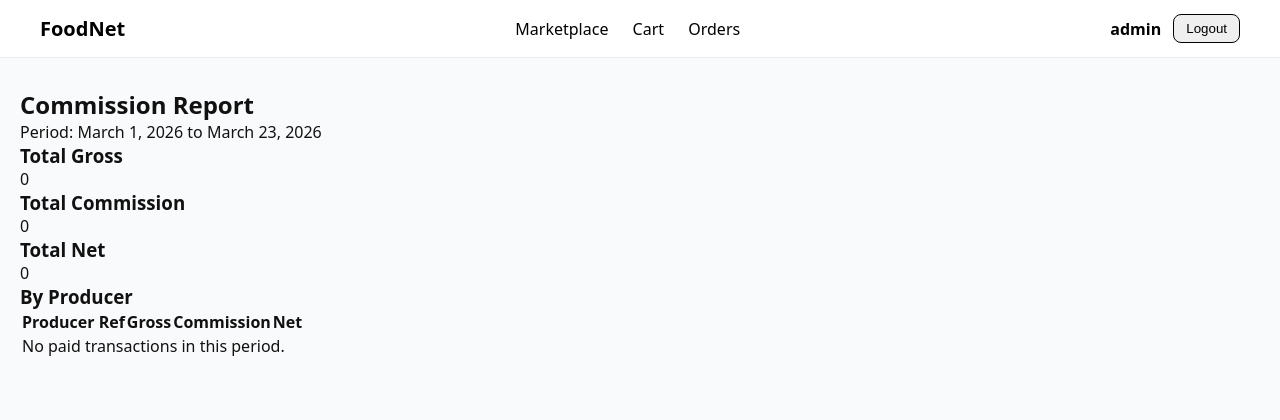
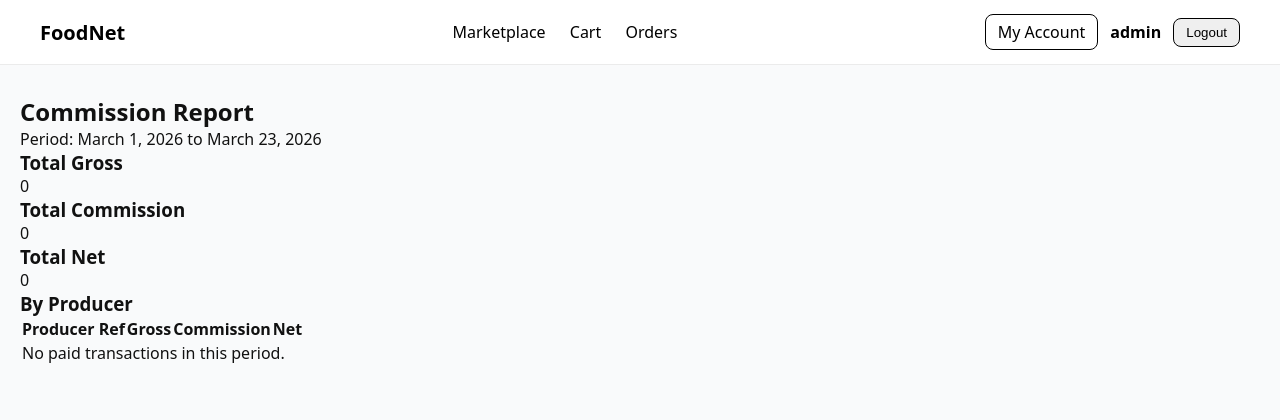
Before and after one commit to Diogo7Santos/desd, a Django app: page /p/payments/reports/commission/ in a window 1280 px wide. Shown: the top 420 px of the page. Run offline with Django 5.2, Linux system fonts and the light colour scheme; a user stored in the database is signed in; data that the repository does not hold is empty.

Commit message:
Fixed My Account page not showing in the nav bar

```diff
--- a/frontend/templates/base.html
+++ b/frontend/templates/base.html
@@ -28,7 +28,6 @@
             {% if user.is_authenticated %}
                 {% if user.role == "PRODUCER" %}
                     <a href="{% url 'orders:producer_dashboard' %}">Incoming Orders</a>
-
                 {% else %}
                     <a href="{% url 'cart:view_cart' %}">Cart</a>
                     <a href="{% url 'orders:order_history' %}">Orders</a>
@@ -39,6 +38,7 @@
         <!-- Auth Section -->
         <div class="auth-section">
             {% if user.is_authenticated %}
+                <a href="{% url 'account' %}" class="btn-outline">My Account</a>
                 <span class="user-label">
                     {{ user.username }}
                 </span>
```
Also changed, not shown: 1 other file.
